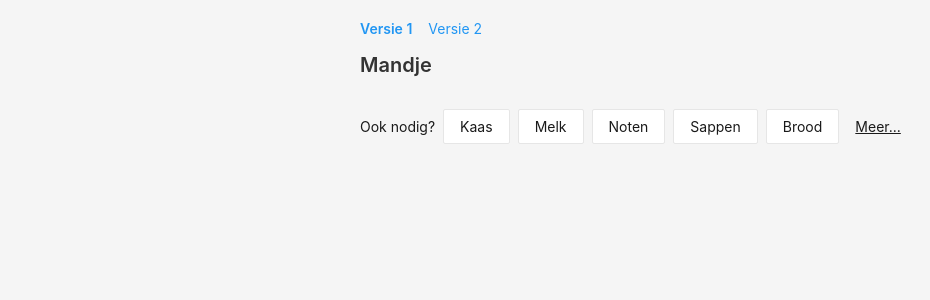
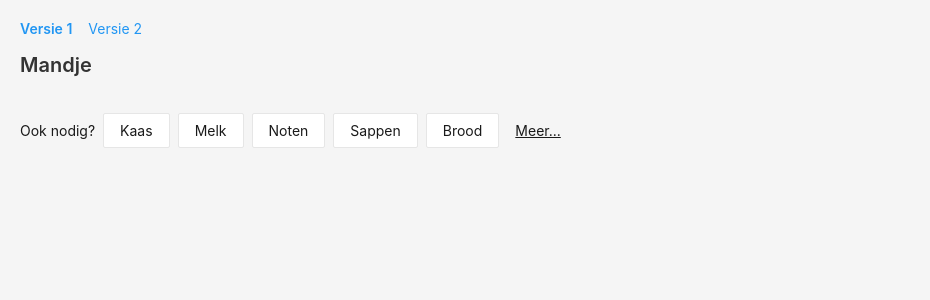
Before and after one commit to Jelmer-Crisp/mobile-ui-prototype, a React (Create React App) app: page / in a window 1280 px wide. Shown: the top 300 px of the page, without its empty margins (0-930 px from the left). Built offline with nearby package versions, Linux system fonts and the light colour scheme.

Commit message:
Improved paddings

```diff
--- a/src/components/styled/LayoutComponents.js
+++ b/src/components/styled/LayoutComponents.js
@@ -1,9 +1,6 @@
 import styled from 'styled-components';
 
 export const AppContainer = styled.div`
-  padding: 20px;
-  max-width: 600px;
-  margin: 0 auto;
   height: 100dvh;
   box-sizing: border-box;
   position: relative;
@@ -13,7 +10,7 @@ export const ScrollableContainer = styled.div`
   height: calc(100% - env(safe-area-inset-bottom, 0px));
   overflow-y: auto;
   -webkit-overflow-scrolling: touch;
-  padding-top: env(safe-area-inset-top, 20px);
+  padding: 20px 20px;
 `;
 
 export const Overlay = styled.div`
--- a/src/components/styled/ProductComponents.js
+++ b/src/components/styled/ProductComponents.js
@@ -18,6 +18,7 @@ export const ProductTile = styled.div`
   transition: all 0.2s ease;
   margin-bottom: 0;
   border-bottom: 1px solid #E6E6E6;
+  box-sizing: border-box;
 
   &:active {
     ${props => props.$clickable && 'transform: scale(0.99);'}
@@ -56,6 +57,7 @@ export const ProductContent = styled.div`
   display: flex;
   align-items: center;
   flex: 1;
+  padding: 0 4px;
 `;
 
 export const ProductEmoji = styled.span`
@@ -81,13 +83,15 @@ export const CategoryLabel = styled.div`
 export const ProductList = styled.div`
   display: flex;
   flex-direction: column;
-  width: 100%;
+  width: 100vw;
+  margin: 0 -20px 20px -20px;
 `;
 
 export const QuantityControls = styled.div`
   display: flex;
   align-items: center;
   gap: 8px;
+  margin-right: 4px;
 `;
 
 export const QuantityButton = styled.button`
```
